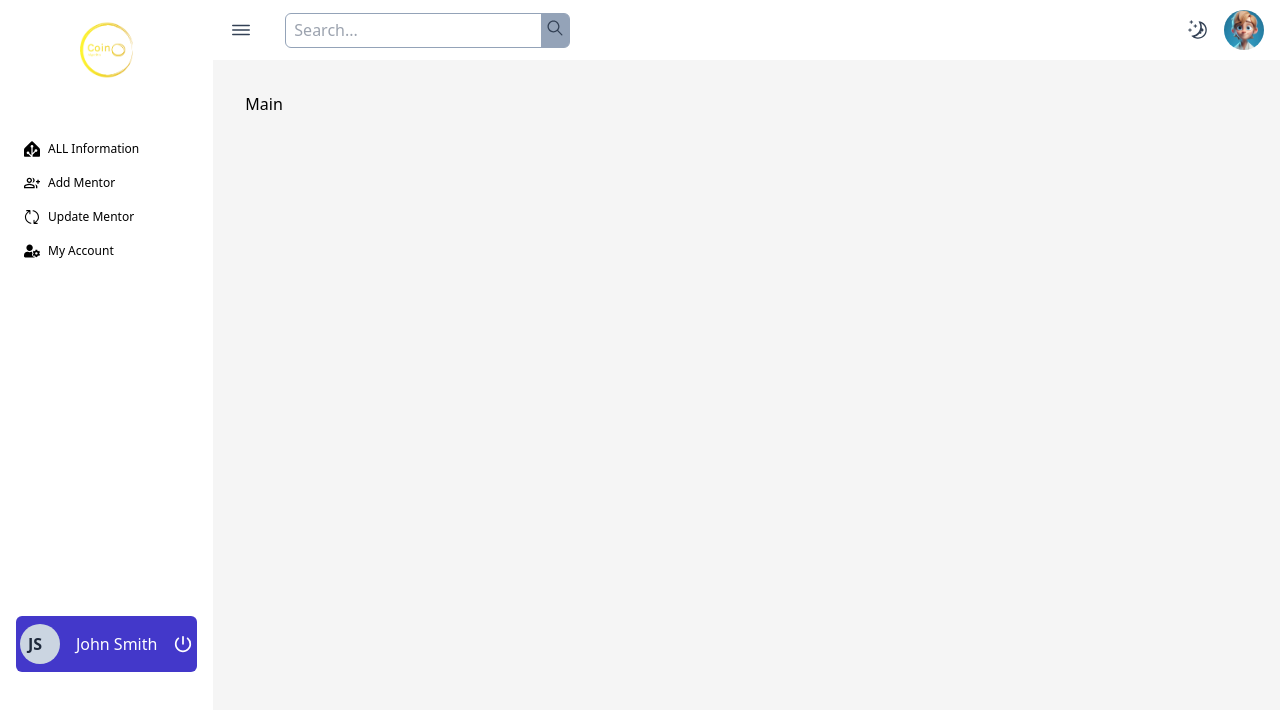
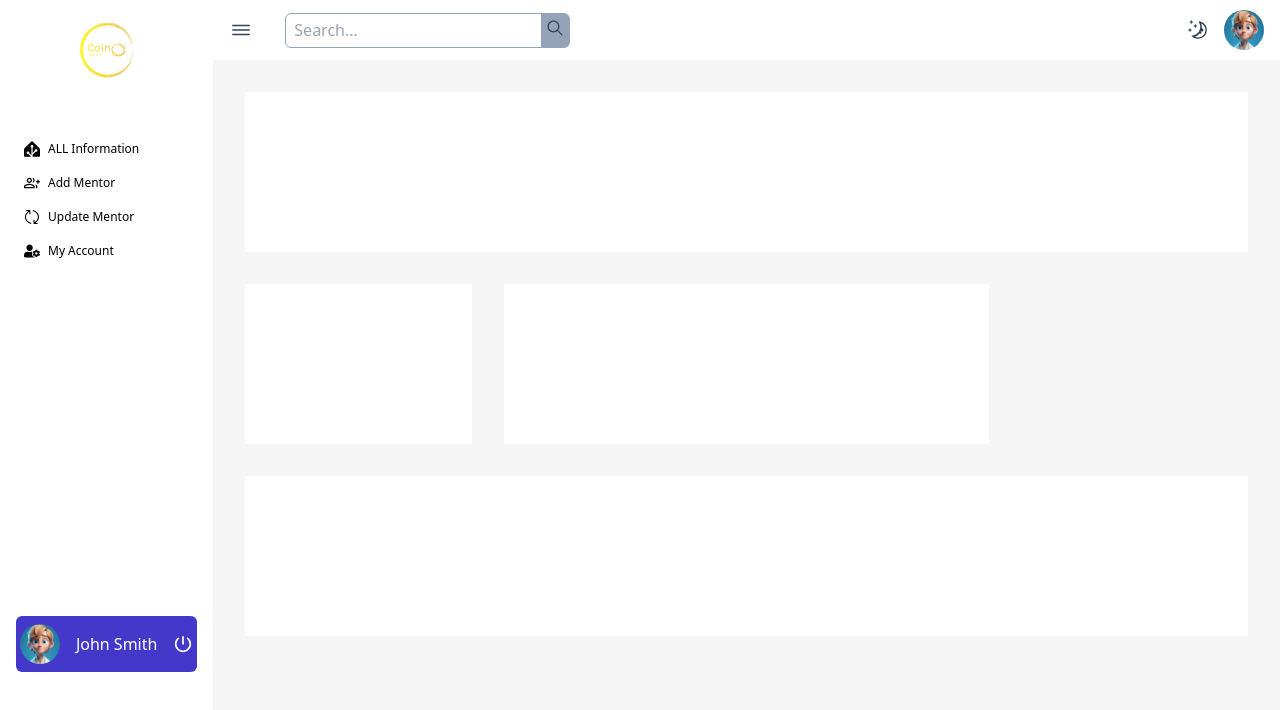
Before and after one commit to ayubxon1775/algoritm-coin, a React (Create React App) app in the folder client/: page /all-information in a window 1280 px wide. Shown: the top 710 px of the page. Built offline with nearby package versions, Linux system fonts and the light colour scheme.

Commit message:
first commit

```diff
--- a/client/src/components/home/main/main.jsx
+++ b/client/src/components/home/main/main.jsx
@@ -1,4 +1,6 @@
 import { useTheme } from "../../../helpers/dark-mode";
+import { Routes, Route} from 'react-router-dom';
+import { AddMentor, AllInformation, MyAccount, UpdateMentor,  } from '../../';
 
 
 const Main = () => {
@@ -7,7 +9,14 @@ const Main = () => {
     <div className={ darkMode
         ? "col-span-5 h-screen bg-slate-700 p-8"
         : "col-span-5 h-screen bg-neutral-100 p-8"}>
-      Main
+
+      <Routes>
+        <Route path='/all-information' element={<AllInformation/>}/>
+        <Route path="/add-mentor" element={<AddMentor/>}/>
+        <Route path="/update-mentor" element={<UpdateMentor/>}/>
+        <Route path="/my-account" element={<MyAccount/>}/>
+
+      </Routes>
     </div>
   )
 }
--- a/client/src/components/home/saidbar/saidbar.jsx
+++ b/client/src/components/home/saidbar/saidbar.jsx
@@ -1,16 +1,15 @@
 import { LogoDark, User} from '../../../assets'
 import { IoPower} from 'react-icons/io5';
-import { useState } from 'react';
 import { dataMenu } from '../../../constants/data';
 import { useTheme} from '../../../helpers/dark-mode';
 import { styles } from '../../../constants/styles';
+import { Link } from 'react-router-dom';
 
 
 const Saidbar = () => {
 
     const { darkMode } = useTheme();
-    const [user, setUser] = useState(false);
-
+    let user = true
     return (
         <div className={darkMode
             ? 'col-span-1 row-span-9 bg-slate-800 border-slate-500 shadow-sm text-slate-200'
@@ -23,11 +22,13 @@ const Saidbar = () => {
             <div className='py-8 px-4 h-[60%]'>
                 {
                     dataMenu.map(item => (
-                        <div key={item.title} className={darkMode ? `${styles.flexStart} gap-2 hover:bg-slate-600 p-2 rounded-md cursor-pointer`
+                        <Link to={item.link} key={item.title}>
+                        <div  className={darkMode ? `${styles.flexStart} gap-2 hover:bg-slate-600 p-2 rounded-md cursor-pointer`
                         :`${styles.flexStart} gap-2 hover:bg-slate-300 p-2 rounded-md cursor-pointer`}>
                             {<item.icon/>}
                             <p className='text-[12px]'>{item.title}</p>
                     </div>
+                    </Link>
                     ))
                 }
             </div>
--- a/client/src/components/index.js
+++ b/client/src/components/index.js
@@ -2,3 +2,7 @@ export { default as Navbar} from './home/navbar/navbar';
 export { default as HomePage }from './home/home-page';
 export { default as Saidbar} from './home/saidbar/saidbar';
 export { default as Main} from './home/main/main';
+export { default as AddMentor} from './pages/add-mentor/add-mentor';
+export { default as AllInformation} from './pages/all-informations/all-information';
+export { default as MyAccount} from './pages/my-account/my-account';
+export { default as UpdateMentor} from './pages/update-mentor/update-mentor';
--- /dev/null
+++ b/client/src/components/pages/add-mentor/add-mentor.jsx
@@ -0,0 +1,9 @@
+import React from 'react'
+
+const addMentor = () => {
+  return (
+    <div>add Mentor</div>
+  )
+}
+
+export default addMentor
--- /dev/null
+++ b/client/src/components/pages/all-informations/all-information.jsx
@@ -0,0 +1,18 @@
+import React from 'react'
+
+const allInformation = () => {
+  return (
+   <div className='grid grid-cols-4 grid-rows-3 gap-8'>
+    <div className='card col-span-4 h-40 bg-white'>
+      <div className=''></div>
+      <div className=''></div>
+      <div className=''></div>
+    </div>
+    <div className='mentors-col-span-2 bg-white'></div>
+    <div className='pupils col-span-2 bg-white'></div>
+    <div className='footer col-span-4 bg-white'></div>
+   </div>
+  )
+}
+
+export default allInformation
--- /dev/null
+++ b/client/src/components/pages/all-informations/card.jsx
@@ -0,0 +1,9 @@
+import React from 'react'
+
+const Card = () => {
+  return (
+    <div>Card</div>
+  )
+}
+
+export default Card
--- /dev/null
+++ b/client/src/components/pages/all-informations/cards.jsx
@@ -0,0 +1,9 @@
+import React from 'react'
+
+const Cards = () => {
+  return (
+    <div>Cards</div>
+  )
+}
+
+export default Cards
--- /dev/null
+++ b/client/src/components/pages/all-informations/mentor-info.jsx
@@ -0,0 +1,9 @@
+import React from 'react'
+
+const mentorInfo = () => {
+  return (
+    <div>mentor Info</div>
+  )
+}
+
+export default mentorInfo
--- /dev/null
+++ b/client/src/components/pages/all-informations/pupil-info.jsx
@@ -0,0 +1,9 @@
+import React from 'react'
+
+const pupilInfo = () => {
+  return (
+    <div>pupil Info</div>
+  )
+}
+
+export default pupilInfo
--- /dev/null
+++ b/client/src/components/pages/my-account/my-account.jsx
@@ -0,0 +1,9 @@
+import React from 'react'
+
+const myAccount = () => {
+  return (
+    <div>my Account</div>
+  )
+}
+
+export default myAccount
--- /dev/null
+++ b/client/src/components/pages/update-mentor/update-mentor.jsx
@@ -0,0 +1,9 @@
+import React from 'react'
+
+const updateMentor = () => {
+  return (
+    <div>update Mentor</div>
+  )
+}
+
+export default updateMentor
--- a/client/src/constants/data.js
+++ b/client/src/constants/data.js
@@ -7,15 +7,21 @@ export const dataMenu = [
   {
     icon: SiHomeassistant,
     title: "ALL Information",
+    link: '/all-information',
   },
   {
     icon: MdOutlineGroupAdd,
     title: "Add Mentor",
-  },{
+    link: '/add-mentor',
+  },
+  {
     icon: RxUpdate,
     title: "Update Mentor",
-  },{
+    link: '/update-mentor',
+  },
+  {
     icon: FaUserCog,
     title: "My Account",
+    link: '/my-account',
   },
 ]
```
